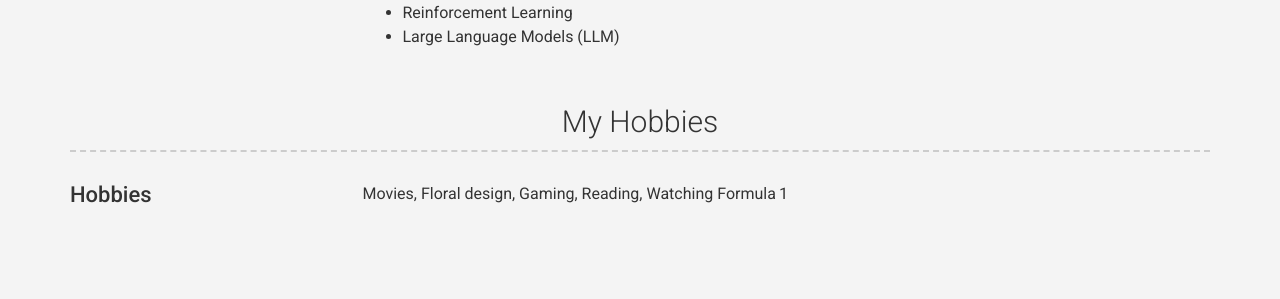
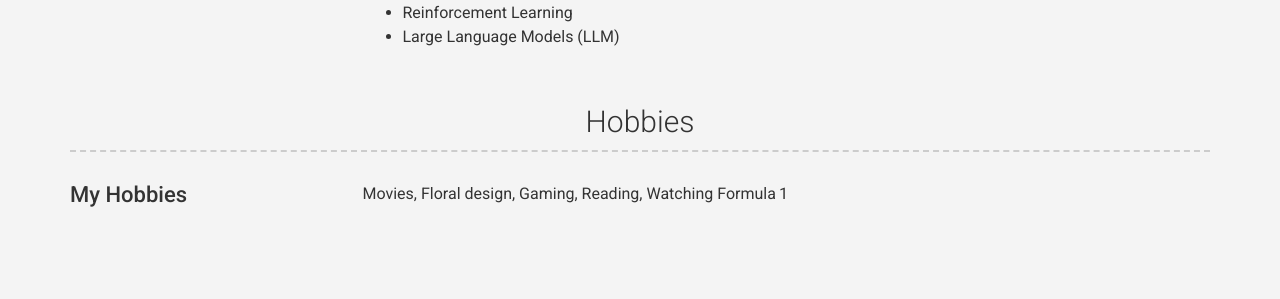
Before and after one commit to HabibiMehdi/HabibiMehdi.github.io, a Jekyll site: the page built from index.md, in a window 1280 px wide and 900 px high, scrolled down 1567 px. Shown: the part 540-839 px from the top of the window. Built offline with Jekyll 4.4.1, drawn with Linux system fonts in a browser that asks for light colours; nearby versions of some CDN libraries; a style sheet for code colours, icons or effects is not loaded.

```diff
--- a/_config.yml
+++ b/_config.yml
@@ -131,11 +131,11 @@ content:
           - Large Language Models (LLM)
 
 
-  - title: My Hobbies
+  - title: Hobbies
     layout: list
     content:
       - layout: left
-        title: Hobbies
+        title: My Hobbies
         description: |
           Movies, Floral design, Gaming, Reading, Watching Formula 1
 
```
